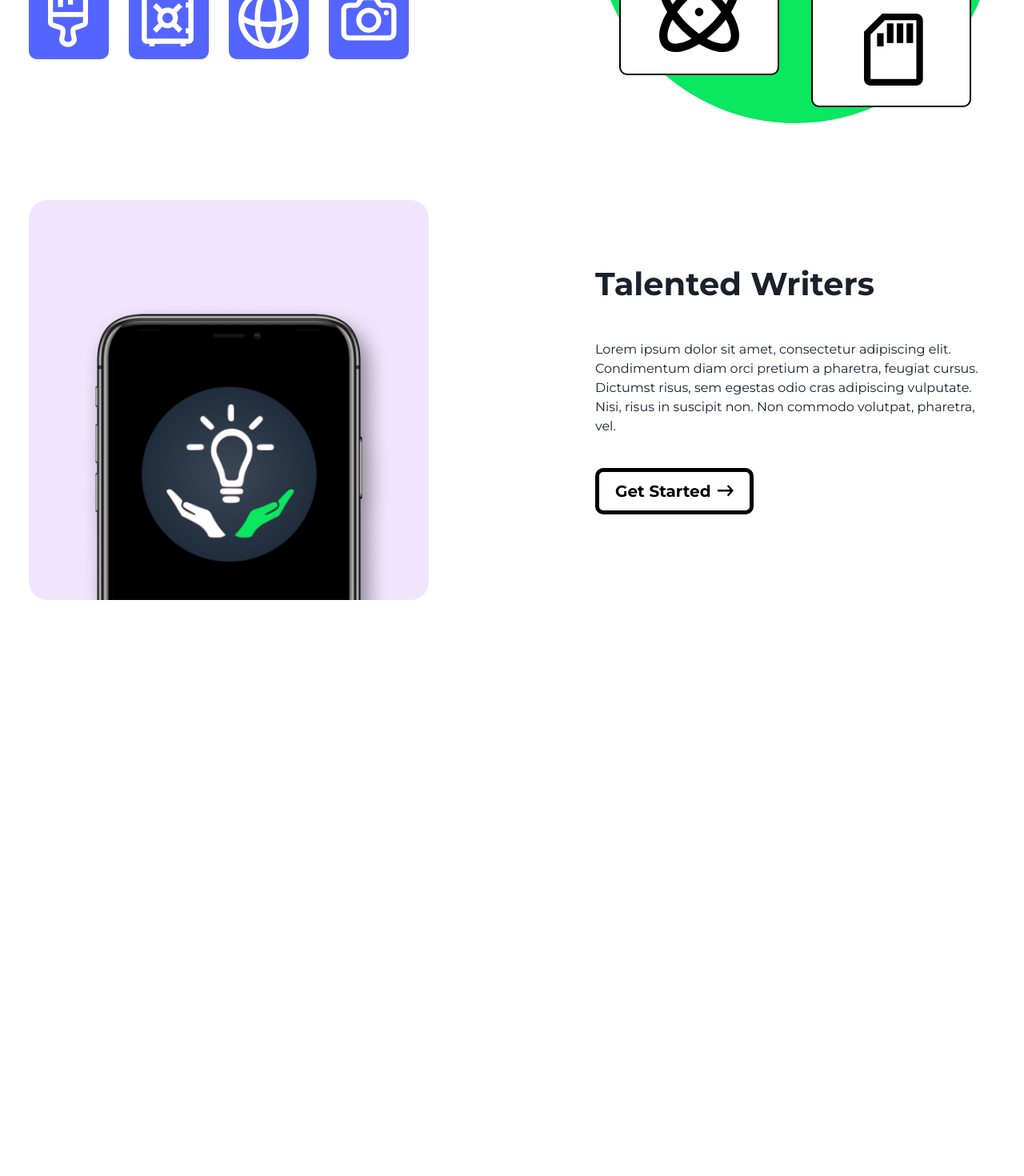
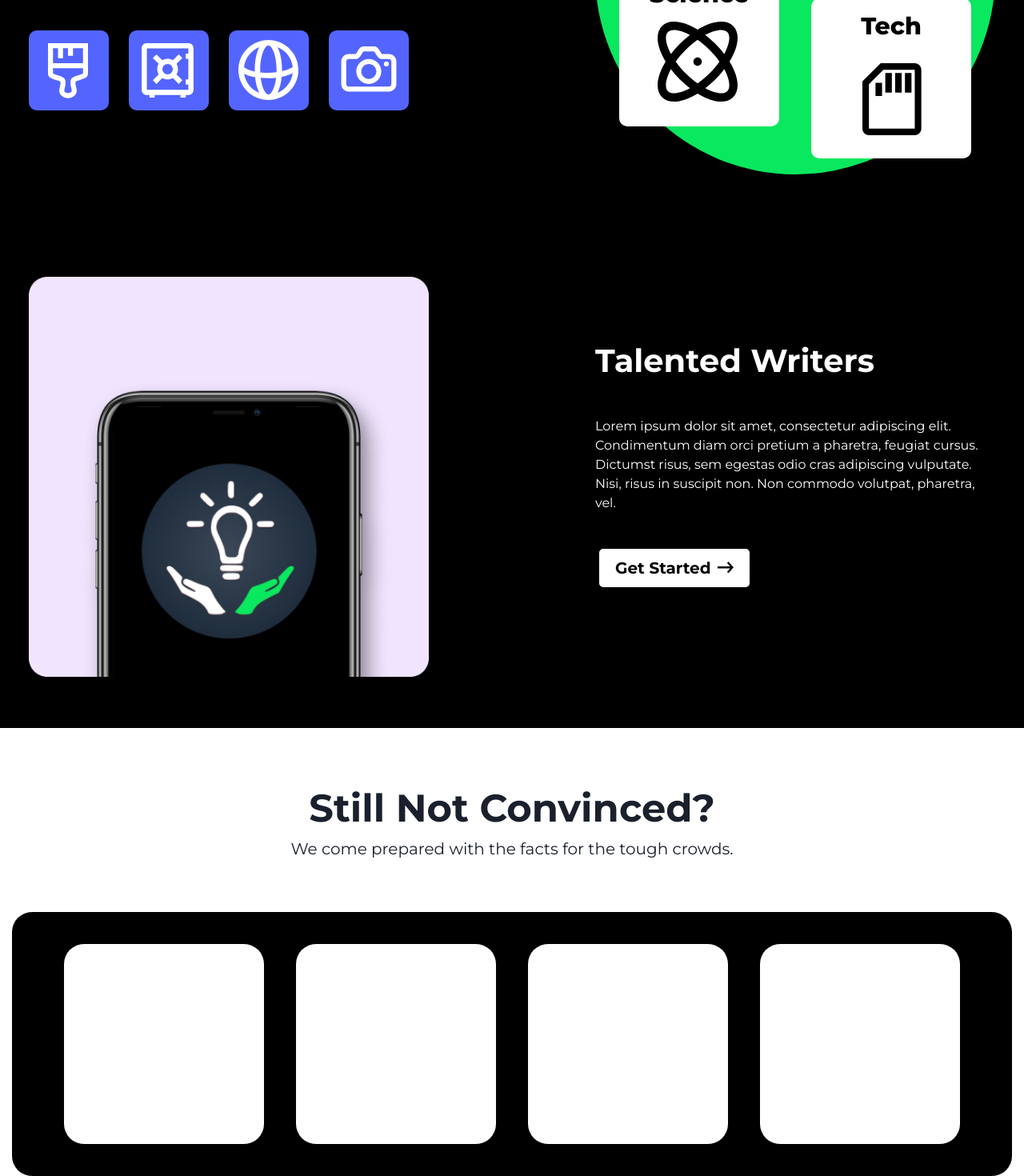
Before and after one commit to aditya1rawat/onpointsite2.0, a Next.js app: page / in a window 1280 px wide. Shown: the part 2592-4062 px from the top of the page at 80% size. Before the commit the page ends 3349 px from the top, so only its background shows below. Built offline with nearby package versions, Linux system fonts and the light colour scheme.

Commit message:
stats stuff just the beginning

```diff
--- a/components/Landing/Features/CategoriesWriters/Categories.js
+++ b/components/Landing/Features/CategoriesWriters/Categories.js
@@ -10,8 +10,13 @@ import {
 
 export default function Categories() {
 	return (
-		<Box>
-			<Box my='16' textAlign='center'>
+		<Box
+			bg={useColorModeValue('black', 'white')}
+			color={useColorModeValue('white', 'black')}
+			py='16'
+			mt='16'
+		>
+			<Box mb='16' textAlign='center'>
 				<chakra.h1 fontSize='48px' fontWeight='700'>
 					But Wait... There's More!
 				</chakra.h1>
@@ -156,8 +161,8 @@ export default function Categories() {
 								width='200px'
 								height='200px'
 								border={useColorModeValue(
-									'2px black solid',
-									''
+									'',
+									'2px black solid'
 								)}
 								bg='white'
 								borderRadius='10px'
@@ -194,8 +199,8 @@ export default function Categories() {
 								width='200px'
 								height='200px'
 								border={useColorModeValue(
-									'2px black solid',
-									''
+									'',
+									'2px black solid'
 								)}
 								bg='white'
 								borderRadius='10px'
@@ -232,8 +237,8 @@ export default function Categories() {
 								width='200px'
 								height='200px'
 								border={useColorModeValue(
-									'2px black solid',
-									''
+									'',
+									'2px black solid'
 								)}
 								bg='white'
 								borderRadius='10px'
@@ -270,8 +275,8 @@ export default function Categories() {
 								width='200px'
 								height='200px'
 								border={useColorModeValue(
-									'2px black solid',
-									''
+									'',
+									'2px black solid'
 								)}
 								bg='white'
 								borderRadius='10px'
@@ -306,108 +311,6 @@ export default function Categories() {
 					</Box>
 				</Stack>
 			</Flex>
-
-			{/* <Flex>
-				<Stack
-					mx='auto'
-					direction={{
-						sm: 'column',
-						md: 'column',
-						lg: 'row',
-						xl: 'row',
-						base: 'column'
-					}}
-					spacing='50px'
-					mt='25px'
-				>
-					<Box
-						pos='relative'
-						onClick={() => {
-							alert(document.body.clientWidth);
-						}}
-						width={{
-							sm: '300px',
-							md: '300px',
-							lg: '310px',
-							xl: '500px',
-							base: '300px'
-						}}
-						height={{
-							sm: '400px',
-							md: '400px',
-							lg: '400px',
-							xl: '525px',
-							base: '400px'
-						}}
-						borderRadius='25px'
-						border={useColorModeValue(
-							'1px black solid',
-							'1px white solid'
-						)}
-						px='5'
-						py='3'
-					>
-						<chakra.h1 fontSize='80px' fontWeight='700' mx='auto'>
-							Diverse Categories
-						</chakra.h1>
-						<Organizing />
-					</Box>
-					<SimpleGrid columns='2' spacing='25px'>
-						<Categories />
-						<Categories />
-						<Categories />
-						<Categories />
-					</SimpleGrid>
-				</Stack>
-			</Flex>
-			<Flex>
-				<Stack
-					mx='auto'
-					direction={{
-						sm: 'column',
-						md: 'column',
-						lg: 'column',
-						xl: 'row',
-						base: 'column'
-					}}
-					spacing='25px'
-					mt='25px'
-				>
-					<Writers />
-					<Writers />
-					<Writers />
-
-					<Box
-						pos='relative'
-						width={{
-							sm: '300px',
-							md: '300px',
-							lg: '300px',
-							xl: '425px',
-							base: '300px'
-						}}
-						height={{
-							sm: '400px',
-							md: '400px',
-							lg: '400px',
-							xl: '300px',
-							base: '400px'
-						}}
-						borderRadius='25px'
-						border={useColorModeValue(
-							'1px black solid',
-							'1px white solid'
-						)}
-						px='5'
-						py='3'
-					>
-						<chakra.h1 fontSize='40px' fontWeight='700'>
-							Talented Writers
-						</chakra.h1>
-						<Typing />
-					</Box>
-				</Stack>
-			</Flex> */}
 		</Box>
 	);
 }
--- a/components/Landing/Features/CategoriesWriters/Writers.js
+++ b/components/Landing/Features/CategoriesWriters/Writers.js
@@ -13,8 +13,11 @@ import Image from 'next/image';
 
 export default function Categories() {
 	return (
-		<Box>
-			<Flex width='100%' mt='24'>
+		<Box
+			bg={useColorModeValue('black', 'white')}
+			color={useColorModeValue('white', 'black')}
+		>
+			<Flex width='100%' py='16'>
 				<Stack
 					direction='row'
 					spacing='52'
@@ -62,108 +65,6 @@ export default function Categories() {
 					</Box>
 				</Stack>
 			</Flex>
-
-			{/* <Flex>
-				<Stack
-					mx='auto'
-					direction={{
-						sm: 'column',
-						md: 'column',
-						lg: 'row',
-						xl: 'row',
-						base: 'column'
-					}}
-					spacing='50px'
-					mt='25px'
-				>
-					<Box
-						pos='relative'
-						onClick={() => {
-							alert(document.body.clientWidth);
-						}}
-						width={{
-							sm: '300px',
-							md: '300px',
-							lg: '310px',
-							xl: '500px',
-							base: '300px'
-						}}
-						height={{
-							sm: '400px',
-							md: '400px',
-							lg: '400px',
-							xl: '525px',
-							base: '400px'
-						}}
-						borderRadius='25px'
-						border={useColorModeValue(
-							'1px black solid',
-							'1px white solid'
-						)}
-						px='5'
-						py='3'
-					>
-						<chakra.h1 fontSize='80px' fontWeight='700' mx='auto'>
-							Diverse Categories
-						</chakra.h1>
-						<Organizing />
-					</Box>
-					<SimpleGrid columns='2' spacing='25px'>
-						<Categories />
-						<Categories />
-						<Categories />
-						<Categories />
-					</SimpleGrid>
-				</Stack>
-			</Flex>
-			<Flex>
-				<Stack
-					mx='auto'
-					direction={{
-						sm: 'column',
-						md: 'column',
-						lg: 'column',
-						xl: 'row',
-						base: 'column'
-					}}
-					spacing='25px'
-					mt='25px'
-				>
-					<Writers />
-					<Writers />
-					<Writers />
-
-					<Box
-						pos='relative'
-						width={{
-							sm: '300px',
-							md: '300px',
-							lg: '300px',
-							xl: '425px',
-							base: '300px'
-						}}
-						height={{
-							sm: '400px',
-							md: '400px',
-							lg: '400px',
-							xl: '300px',
-							base: '400px'
-						}}
-						borderRadius='25px'
-						border={useColorModeValue(
-							'1px black solid',
-							'1px white solid'
-						)}
-						px='5'
-						py='3'
-					>
-						<chakra.h1 fontSize='40px' fontWeight='700'>
-							Talented Writers
-						</chakra.h1>
-						<Typing />
-					</Box>
-				</Stack>
-			</Flex> */}
 		</Box>
 	);
 }
--- /dev/null
+++ b/components/Landing/Features/Stats/Stats.js
@@ -0,0 +1,59 @@
+import { chakra, Text, Box, Stack, useColorModeValue } from '@chakra-ui/react';
+
+export default function Stats() {
+	return (
+		<Box>
+			<Box py='16' textAlign='center'>
+				<chakra.h1 fontSize='48px' fontWeight='700'>
+					Still Not Convinced?
+				</chakra.h1>
+				<Text fontSize='20px'>
+					We come prepared with the facts for the tough crowds.
+				</Text>
+			</Box>
+			<Box
+				width='1250px'
+				height='auto'
+				bg={useColorModeValue('black', 'white')}
+				mx='auto'
+				borderRadius='25px'
+			>
+				<Stack
+					direction='row'
+					spacing='10'
+					py='10'
+					mx='auto'
+					width='100%'
+					justifyContent='center'
+				>
+					<Box
+						width='250px'
+						height='250px'
+						bg={useColorModeValue('white', 'black')}
+						borderRadius='25px'
+					></Box>
+					<Box
+						width='250px'
+						height='250px'
+						bg={useColorModeValue('white', 'black')}
+						borderRadius='25px'
+					></Box>
+					<Box
+						width='250px'
+						height='250px'
+						bg={useColorModeValue('white', 'black')}
+						mx='auto'
+						borderRadius='25px'
+					></Box>
+					<Box
+						width='250px'
+						height='250px'
+						bg={useColorModeValue('white', 'black')}
+						mx='auto'
+						borderRadius='25px'
+					></Box>
+				</Stack>
+			</Box>
+		</Box>
+	);
+}
--- a/pages/index.js
+++ b/pages/index.js
@@ -6,6 +6,7 @@ import Navbar from '../components/Landing/Navbar/Navbar';
 import GetStarted from '../components/Landing/GetStarted';
 import Categories from '../components/Landing/Features/CategoriesWriters/Categories';
 import Writers from '../components/Landing/Features/CategoriesWriters/Writers';
+import Stats from '../components/Landing/Features/Stats/Stats';
 
 export default function Home() {
 	return (
@@ -25,6 +26,7 @@ export default function Home() {
 				<Features />
 				<Categories />
 				<Writers />
+				<Stats />
 			</Box>
 		</div>
 	);
```
